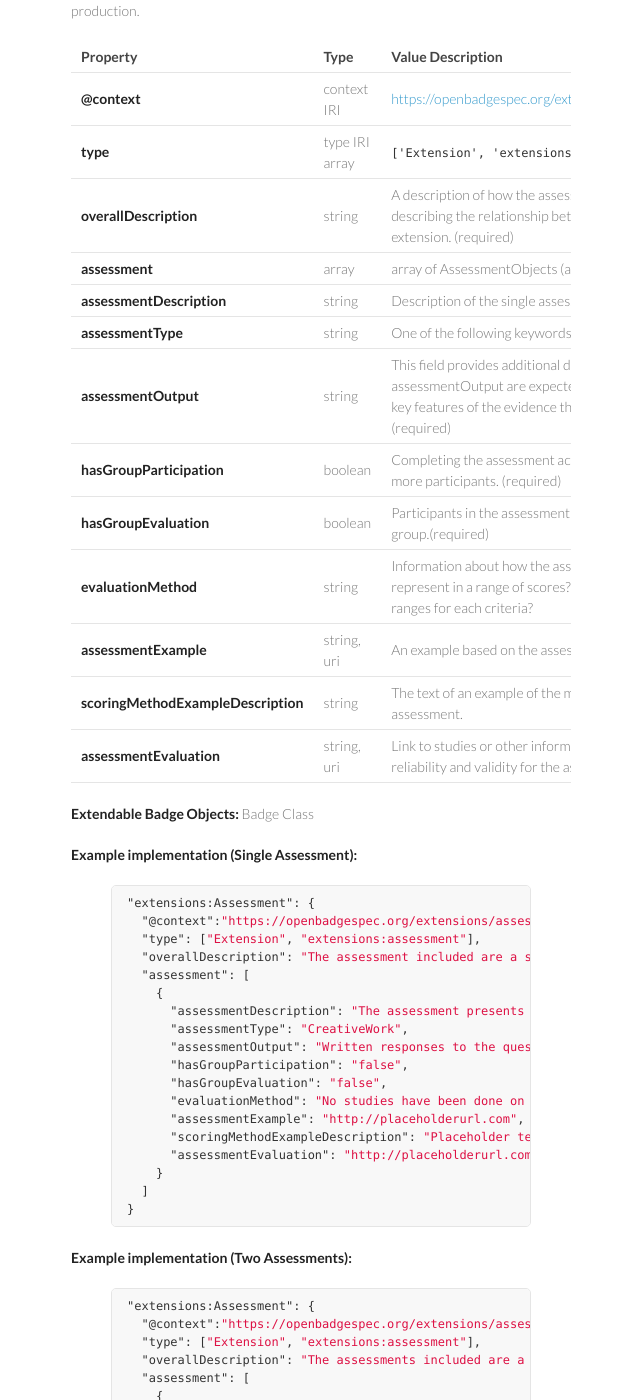
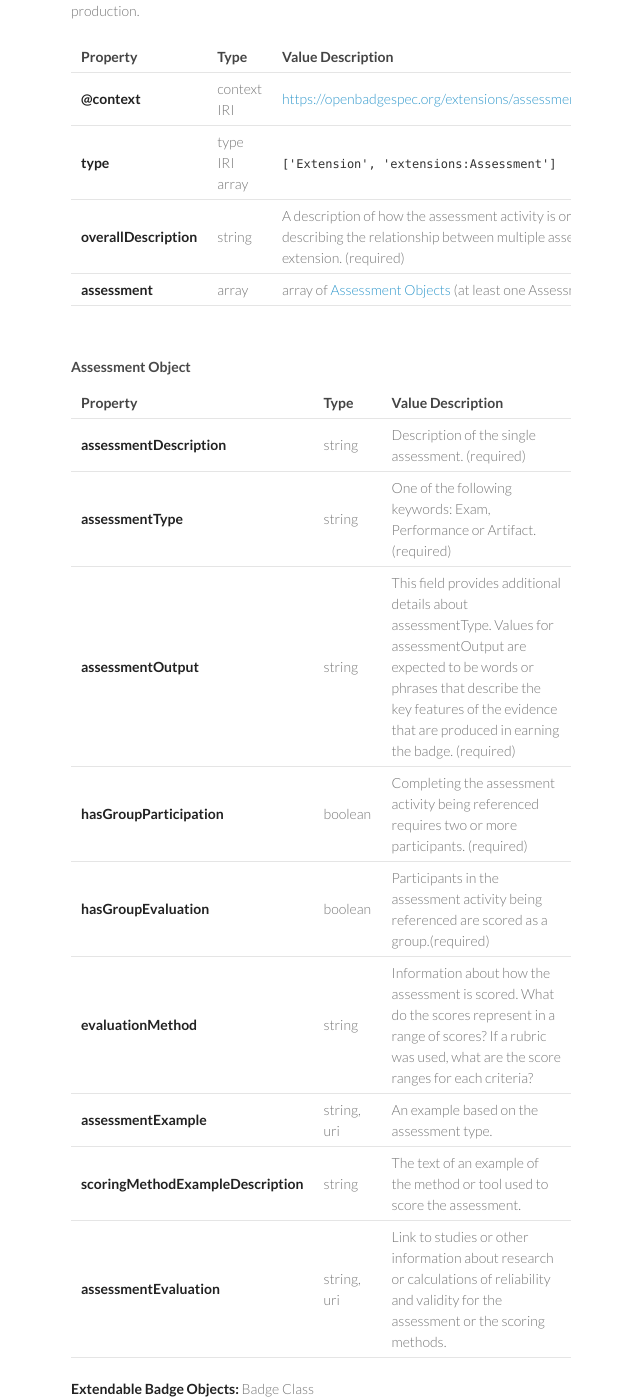
Before and after one commit to 1EdTech/openbadges-specification, a Jekyll site: the page built from extensions/index.md, in a window 1280 px wide and 1400 px high, scrolled down 9464 px. Shown: the whole window, without its empty margins (499-1139 px from the left). Built offline with Jekyll 4.4.1, drawn with Linux system fonts in a browser that asks for light colours; some of the changed text lies outside the part shown.

Commit message:
Making adjustments per feedback from Nate

```diff
--- a/extensions/assessmentExtension/schema.json
+++ b/extensions/assessmentExtension/schema.json
@@ -7,6 +7,9 @@
       "description": " A description of how the assessment activity is organized, particularly describing the relationship between multiple assessments included in the extension.",
       "type": "string"
     },
+    "assessment": {
+      "type":"array",
+      "items": {
         "assessmentDescription": {
           "description": " A description of the assessment.",
           "type": "string"
@@ -47,5 +50,8 @@
           "format": "uri"
         }
       }
+    }
+
+  }
   "required": ["overallDescription","assessmentDescription","assessmentType","assessmentOutput","hasGroupParticipation","hasGroupEvaluation","evaluationMethod"]
 }
--- a/extensions/index.md
+++ b/extensions/index.md
@@ -401,7 +401,16 @@ Property     | Type        | Value Description
 **@context** | context IRI | [https://openbadgespec.org/extensions/assessmentExtension/context.json](./assessmentExtension/context.json)
 **type**     | type IRI array |`['Extension', 'extensions:Assessment']`
 **overallDescription**     | string| A description of how the assessment activity is organized, particularly describing the relationship between multiple assessments included in the extension. (required)
-**assessment**     | array | array of AssessmentObjects (at least one AssessmentObject required)
+**assessment**     | array | array of [Assessment Objects](#AssessmentObject) (at least one Assessment Object required)
+
+</div>
+
+#### <a id="AssessmentObject"></a>Assessment Object
+
+<div class="table-wrapper">
+
+Property     | Type        | Value Description
+-------------|-------------|---------
 **assessmentDescription**     | string | Description of the single assessment. (required)
 **assessmentType**     | string | One of the following keywords: Exam, Performance or Artifact. (required)
 **assessmentOutput**     | string | This field provides additional details about assessmentType. Values for assessmentOutput are expected to be words or phrases that describe the key features of the evidence that are produced in earning the badge. (required)
@@ -413,7 +422,6 @@ Property     | Type        | Value Description
 **assessmentEvaluation**     | string, uri |  Link to studies or other information about research or calculations of reliability and validity for the assessment or the scoring methods.
 
 </div>
-
 
 **Extendable Badge Objects:**
 Badge Class
@@ -429,8 +437,8 @@ Badge Class
       "assessmentDescription": "The assessment presents a hypertension scenario with simulated lab results. It is administered to pathophysiology students in an undergraduate nursing program. Completing the assessment requires analytical writing describing and justifying the diagnoses and eliminating alternative diagnoses. See the Pathology of High Blood Pressure assignment and the hypertension scenario used for this assessment.",
       "assessmentType": "CreativeWork",
       "assessmentOutput": "Written responses to the questions posed in the hypertension scenario",
-      "hasGroupParticipation": "false",
-      "hasGroupEvaluation": "false",
+      "hasGroupParticipation": false,
+      "hasGroupEvaluation": false,
       "evaluationMethod": "No studies have been done on reliability or validity but the hypertension scenario is consistent with scenarios encountered in nursing clinical practice.",
       "assessmentExample": "http://placeholderurl.com",
       "scoringMethodExampleDescription": "Placeholder text",
@@ -451,8 +459,8 @@ Badge Class
       "assessmentDescription": "The assessment presents a hypertension scenario with simulated lab results. It is administered to pathophysiology students in an undergraduate nursing program. Completing the assessment requires analytical writing describing and justifying the diagnoses and eliminating alternative diagnoses. See the Pathology of High Blood Pressure assignment and the hypertension scenario used for this assessment.",
       "assessmentType": "CreativeWork",
       "assessmentOutput": "Written responses to the questions posed in the hypertension scenario",
-      "hasGroupParticipation": "false",
-      "hasGroupEvaluation": "false",
+      "hasGroupParticipation": false,
+      "hasGroupEvaluation": false,
       "evaluationMethod": "No studies have been done on reliability or validity but the hypertension scenario is consistent with scenarios encountered in nursing clinical practice.",
       "assessmentExample": "http://placeholderurl.com"
     },
@@ -460,8 +468,8 @@ Badge Class
       "assessmentDescription": "Requires following standard procedures in measuring vital signs in a clinic patient and explaining the  results of a standard lab analysis on the basis of deviations from the norm.",
       "assessmentType": "Performance",
       "assessmentOutput": "Clinical demonstration of interpreting blood pressure and lab results to patient without diagnoses, evaluated by clinical supervisor.",
-      "hasGroupParticipation": "false",
-      "hasGroupEvaluation": "true",
+      "hasGroupParticipation": false,
+      "hasGroupEvaluation": true,
       "evaluationMethod": "Clinical supervisor uses a checklist to verify that the clinical demonstration includes the key elements that need to be communicated to the patient.",
       "scoringMethodExampleDescription": "Placeholder text"
     },
```
Also changed, not shown: extensions/assessmentExtension/context.json (+13 -12 lines). Lines whose indentation alone changed are shown as unchanged.
